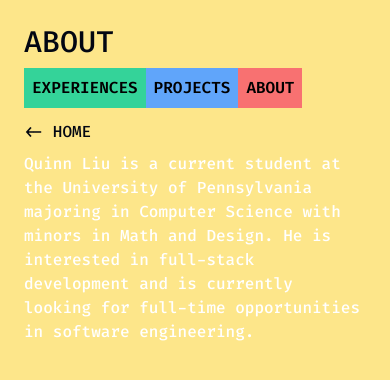
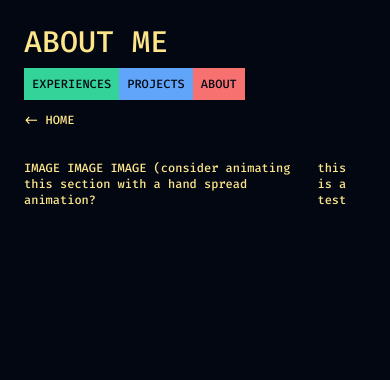
Before and after one commit to quinn2liu/portfolio-website, a Next.js app: page /about in a window 390 px wide. Shown: the top 380 px of the page. Built offline with nearby package versions, Linux system fonts and the light colour scheme.

Commit message:
added responsive text scaling, light and dark mode

```diff
--- a/app/about/page.tsx
+++ b/app/about/page.tsx
@@ -1,12 +1,32 @@
 import { Navigation, BackHome } from "../page";
+import { Inter } from 'next/font/google';
+
+const AboutInfoBlock = ({image, content, imageLeft}: {image: String, content: String, imageLeft: boolean}) => {
+    return (
+        imageLeft ? (
+            <div className="pt-6 flex flex-row items-center space-x-4 ">
+                <p className="flex-grow max-w-lg-qtr">{image}</p>
+                <p className="flex-grow max-w-lg-qtr">{content}</p>
+            </div>
+        ) : (
+            <div className="pt-6 flex flex-row items-center space-x-4 ">
+                <p className="flex-grow max-w-lg-half">{content}</p>
+                <p className="flex-grow">{image}</p>
+            </div>
+        )
+    )
+}
 
 export default function About() {
   return (
-    <div className="h-full container mx-auto max-w-screen-lg px-6 pt-6 flex flex-col justify-start items-start">
-            <div className="mb-2 text-3xl sm:text-7xl"> ABOUT </div>
+    <div className="h-full container mx-auto max-w-screen-lg px-6">
+        <div className="pt-6 flex flex-col justify-start items-start">
+            <div className="mb-2 text-3xl sm:text-7xl"> ABOUT ME </div>
             <Navigation />
             <BackHome />
-            <p className="text-white">Quinn Liu is a current student at the University of Pennsylvania majoring in Computer Science with minors in Math and Design. He is interested in full-stack development and is currently looking for full-time opportunities in software engineering.</p>
+        </div>
+        <AboutInfoBlock image={'IMAGE IMAGE IMAGE (consider animating this section with a hand spread animation?'} content={'this is a test'} imageLeft={true}/>
     </div>
+
   )
 }
--- a/app/experiences/page.tsx
+++ b/app/experiences/page.tsx
@@ -3,7 +3,7 @@ import { Navigation, BackHome } from "../page";
 export default function Experiences() {
   return (
     <div className="h-full container mx-auto max-w-screen-lg px-6 pt-6 flex flex-col justify-start items-start">
-            <div className="mb-2 text-3xl sm:text-7xl"> EXPERIENCES </div>
+            <div className="mb-2 text-3xl sm:text-7xl"> MY EXPERIENCES </div>
             <Navigation />
             <BackHome />
     </div>
--- a/app/layout.tsx
+++ b/app/layout.tsx
@@ -14,7 +14,7 @@ export const metadata: Metadata = {
 export default function RootLayout({ children }: {children: ReactNode}) {
   return (
     <html lang="en" className="h-full">
-      <body className={`${fira.className} h-full font-medium bg-amber-200 text-gray-950 dark:bg-gray-950 dark:text-amber-200 text-base`}>
+      <body className={`${fira.className} h-full font-medium bg-amber-200 text-gray-950 dark:bg-gray-950 dark:text-amber-200 sm:text-base text-xs`}>
         <Theme>{children}</Theme>
       </body>
     </html>
--- a/app/page.tsx
+++ b/app/page.tsx
@@ -7,7 +7,7 @@ import { IconContext } from 'react-icons';
 import Link from 'next/link';
 
 export const Navigation = () => (
-  <div className="mb-3 flex items-center text-black font-semibold">
+  <div className="mb-3 flex items-center text-gray-950 sm:font-semibold">
     <Link href="/experiences" className="bg-emerald-400 p-2">EXPERIENCES</Link>
     {' '}
     <Link href="/projects" className="bg-blue-400 p-2">PROJECTS</Link>
@@ -41,7 +41,6 @@ export const BackHome = () => (
   </div>
 );
 
-
 export default function Home() {
   const [mounted, setMounted] = useState(false);
   const { theme, setTheme } = useTheme();
@@ -61,6 +60,11 @@ export default function Home() {
       <div className="mb-3.5">CS @ UPenn '25</div>
       <Links />
       <Navigation />
+      <div>
+        <button onClick={() => setTheme(theme == "dark" ? "light" : "dark")}>
+          {theme == "light" ? "Light Mode 🕺" : "Dark Mode 💃"}
+        </button>
+      </div>
     </div>
   );
 }
--- a/app/projects/page.tsx
+++ b/app/projects/page.tsx
@@ -4,7 +4,7 @@ import { Navigation, BackHome } from "../page";
 export default function Projects() {
     return (
         <div className="h-full container mx-auto max-w-screen-lg px-6 pt-6 flex flex-col justify-start items-start">
-            <div className="mb-2 text-3xl sm:text-7xl"> PROJECTS </div>
+            <div className="mb-2 text-3xl sm:text-7xl">MY PROJECTS </div>
             <Navigation />
             <BackHome />
         </div>
--- a/app/theme.tsx
+++ b/app/theme.tsx
@@ -5,7 +5,7 @@ import { ThemeProvider } from 'next-themes';
 
 export function Theme({ children }: {children: ReactNode}) {
   return (
-    <ThemeProvider attribute="class" defaultTheme="light">
+    <ThemeProvider attribute="class" defaultTheme="dark">
       {children}
     </ThemeProvider>
   );
--- a/tailwind.config.ts
+++ b/tailwind.config.ts
@@ -6,6 +6,7 @@ const config: Config = {
     './components/**/*.{js,ts,jsx,tsx,mdx}',
     './app/**/*.{js,ts,jsx,tsx,mdx}',
   ],
+  darkMode: 'class',
   theme: {
     extend: {
       backgroundImage: {
@@ -13,6 +14,7 @@ const config: Config = {
         'gradient-conic':
           'conic-gradient(from 180deg at 50% 50%, var(--tw-gradient-stops))',
       },
+      maxWidth: { 'lg-qtr': '256-px' }
     },
   },
   plugins: [],
```
